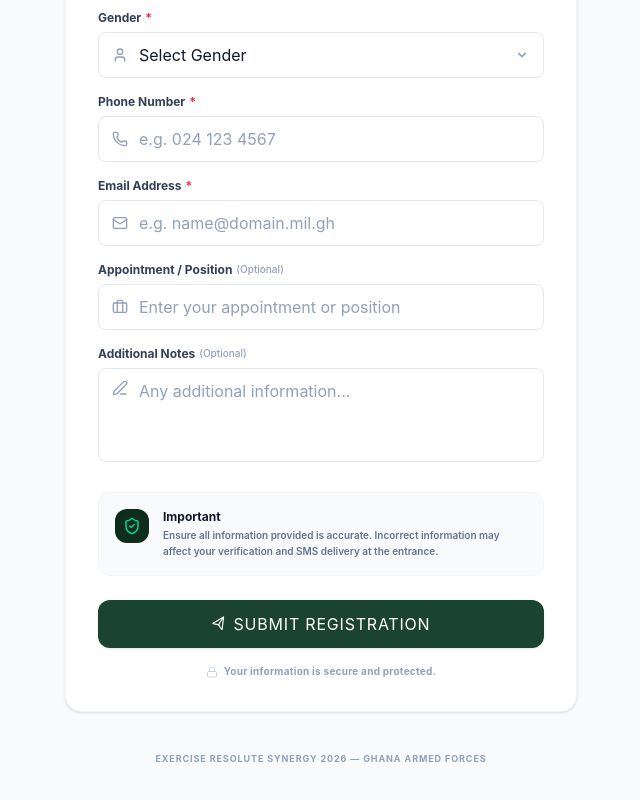
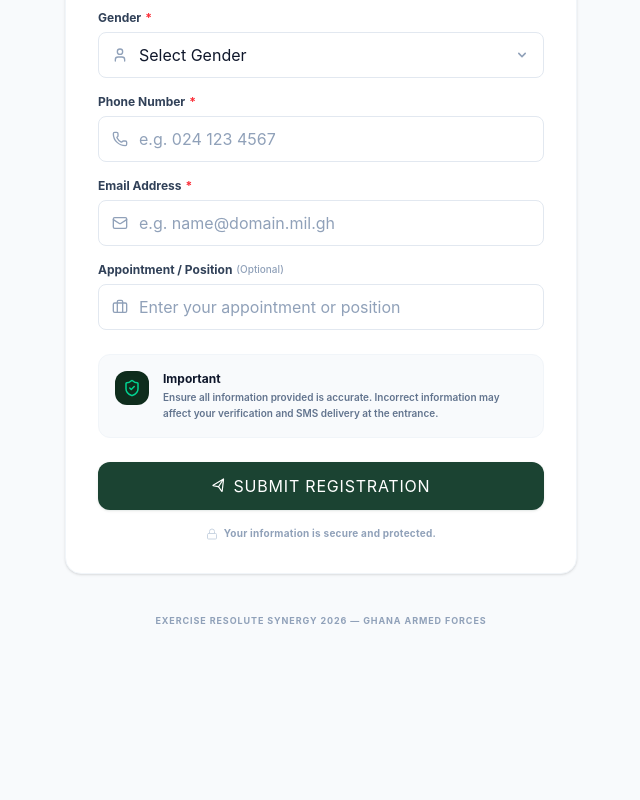
Before and after one commit to kingsleyweb-tech/mil.entry-system, a React (Vite) app in the folder client/: page /register in a window 1280 px wide. Shown: the part 643-1443 px from the top of the page, without its empty margins (319-959 px from the left). After the commit the page ends 1311 px from the top, so only its background shows below. Built offline with nearby package versions, Linux system fonts and the light colour scheme; no server answers.

Commit message:
fix: remove unused units array and Additional Notes field; clean up Edit3 import

```diff
--- a/client/src/pages/RegistrationPage.tsx
+++ b/client/src/pages/RegistrationPage.tsx
@@ -9,7 +9,6 @@ import {
   Phone,
   Mail,
   Briefcase,
-  Edit3,
   Send,
   ShieldCheck,
   Lock,
@@ -68,25 +67,6 @@ const ranks = [
   'Civilian',
 ]
 
-// Predefined GAF Units
-const units = [
-  'General Headquarters (GHQ)',
-  'Army Headquarters',
-  'Navy Headquarters',
-  'Air Force Headquarters',
-  'Operations Directorate',
-  'Training Directorate',
-  '1 Infantry Battalion',
-  '2 Infantry Battalion',
-  '3 Infantry Battalion',
-  '4 Infantry Battalion',
-  '5 Infantry Battalion',
-  '6 Infantry Battalion',
-  'Signals Brigade',
-  'Support Services Brigade',
-  'Military Academy and Training School (MATS)',
-  'Recruit Training School',
-]
 
 export function RegistrationPage() {
   const [form, setForm] = useState(initialForm)
@@ -365,26 +345,7 @@ export function RegistrationPage() {
             </div>
           </div>
 
-          {/* Additional Notes Textarea */}
-          <div className="flex flex-col gap-1.5">
-            <label htmlFor="notes" className="text-slate-700 text-xs font-bold flex items-center gap-1">
-              Additional Notes <span className="text-slate-400 text-[10px] font-medium">(Optional)</span>
-            </label>
-            <div className="relative">
-              <div className="absolute top-3 left-0 pl-3.5 pointer-events-none text-slate-400">
-                <Edit3 size={16} />
-              </div>
-              <textarea
-                id="notes"
-                placeholder="Any additional information..."
-                value={form.notes}
-                onChange={(e) => updateField('notes', e.target.value)}
-                disabled={submitting}
-                rows={3}
-                className="w-full bg-white border border-slate-200 text-slate-900 text-sm rounded-lg pl-10 pr-4 py-2.5 placeholder-slate-400 focus:outline-none focus:border-slate-400 focus:ring-1 focus:ring-slate-400 transition duration-200 resize-none"
-              />
-            </div>
-          </div>
+
 
           {/* Important Warning notice card */}
           <div className="bg-slate-50 border border-slate-100 rounded-xl p-4 flex items-start gap-3.5 mt-6">
```
